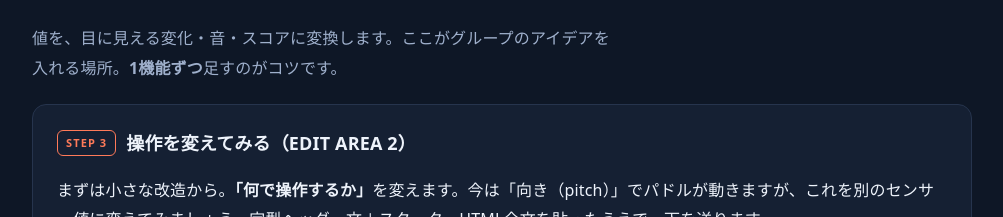
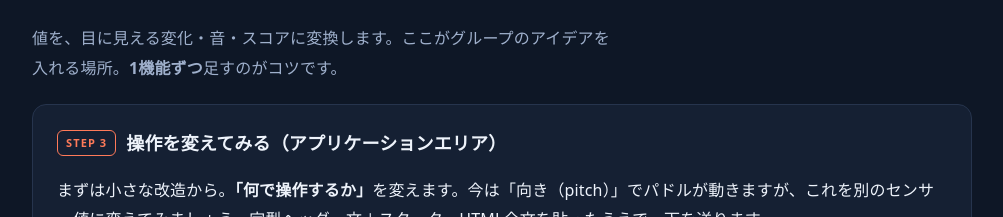
Before and after one commit to kanejun06/orphe-handson-1, a plain HTML site: page index.html in a window 1280 px wide. Shown: the part 8560-8777 px from the top of the page, without its empty margins (138-1141 px from the left). Drawn offline with Linux system fonts and the light colour scheme.

Commit message:
Align STEP3 heading with application area wording

```diff
--- a/index.html
+++ b/index.html
@@ -505,7 +505,7 @@ ORPHE本体を体に近づける・充電する、で改善することがあり
     <p class="blockdesc">値を、目に見える変化・音・スコアに変換します。ここがグループのアイデアを入れる場所。<b>1機能ずつ</b>足すのがコツです。</p>
 
     <div class="card">
-      <h3><span class="chip do">STEP 3</span>操作を変えてみる（EDIT AREA 2）</h3>
+      <h3><span class="chip do">STEP 3</span>操作を変えてみる（アプリケーションエリア）</h3>
       <p>まずは小さな改造から。<b>「何で操作するか」</b>を変えます。今は「向き（pitch）」でパドルが動きますが、これを別のセンサー値に変えてみましょう。定型ヘッダー文＋スターターHTML全文を貼ったうえで、下を送ります。</p>
       <div class="codewrap">
         <div class="codehead"><span class="fn">step3.txt</span><button class="copybtn" onclick="copyCode(this)">コピー</button></div>
```
